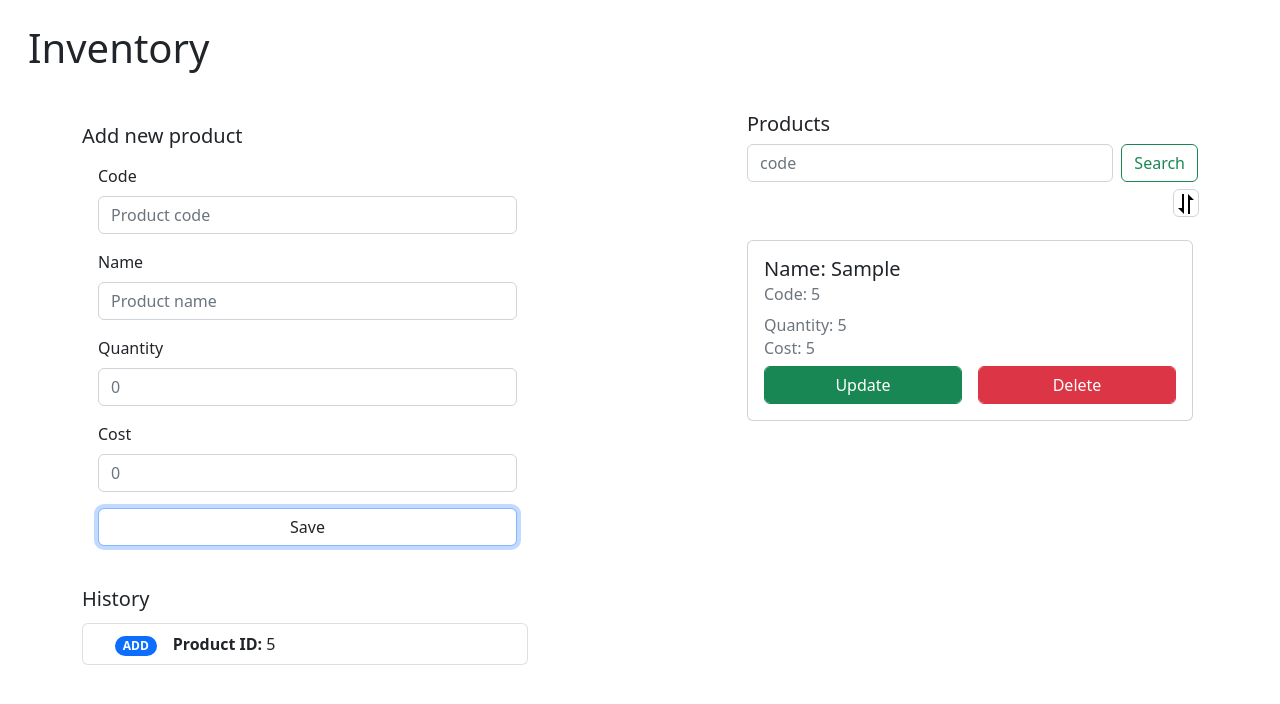
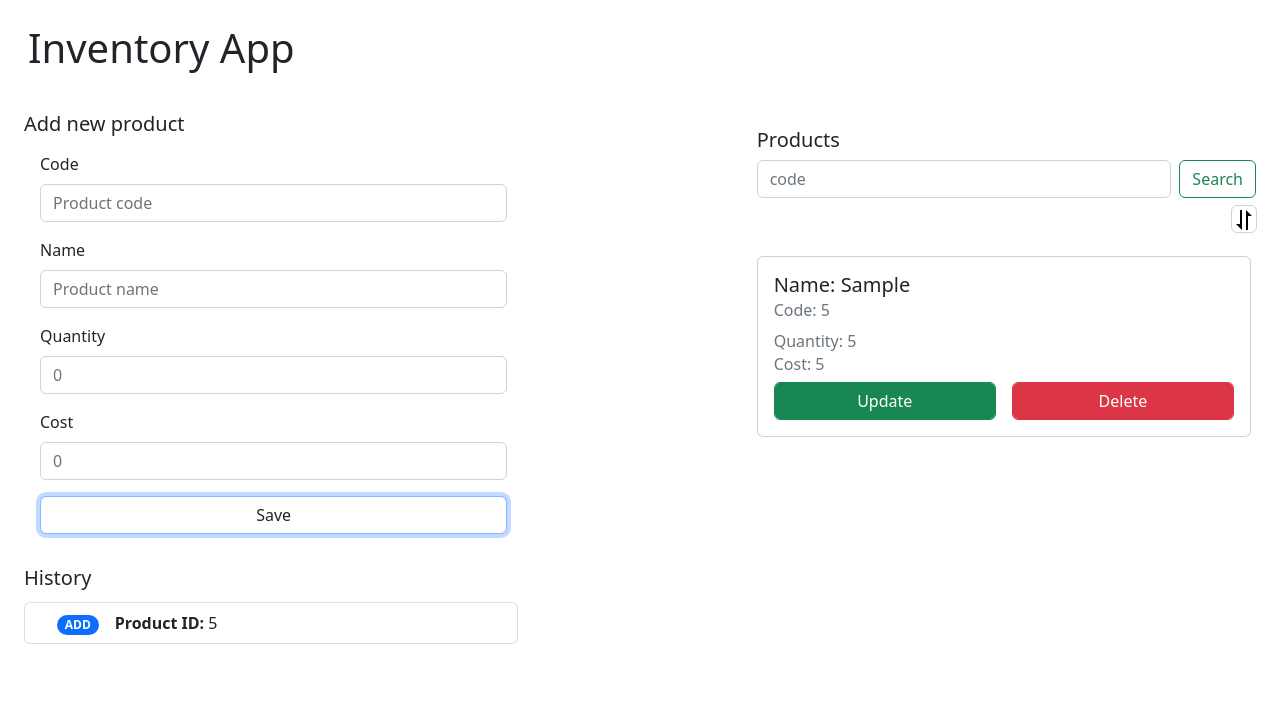
Before and after one commit to Branyoe/InventoryAppV2, a plain HTML site: page index.html in a window 1280 px wide. Both pictures are taken after typing "5", "Sample", "5", "5" into the empty fields and a click on the button "Save". Drawn offline with nearby package versions, Linux system fonts and the light colour scheme.

Commit message:
Refactor: changes in html view

```diff
--- a/app.js
+++ b/app.js
@@ -1,3 +1,4 @@
+// import ToastController from "./models/ToastController.js";
 import Alert from "./models/Alert.js";
 import Card from "./models/Card.js";
 import CardsManager from "./models/CardsManager.js";
@@ -6,10 +7,11 @@ import History from "./models/History.js";
 import HistoryItem from "./models/HistoryItem.js";
 import Inventory from "./models/Inventory.js";
 import Product from "./models/Product.js";
-import ToastController from "./models/ToastController.js";
 import Utils from "./Utils.js";
 
 
+// const toast = Utils.selector('liveToast');
+// const toastComponent = new ToastController(toast);
 const alert = new Alert('No existen resultados')
 const cardsContainer = Utils.selector('cardsContainer');
 const cardsManager = new CardsManager(cardsContainer);
@@ -28,8 +30,6 @@ const inventory = new Inventory();
 const saveBtn = Utils.selector('btn-submit');
 const searchBtn = Utils.selector('btn-search');
 const searchInp = Utils.selector('search-inp');
-const toast = Utils.selector('liveToast');
-const toastComponent = new ToastController(toast);
 const sortBtn = Utils.selector('sort-btn')
 
 let codeForUpdate = 0;
@@ -86,14 +86,14 @@ searchInp.addEventListener('input', () => {
 })
 
 function deleteProduct(code) {
-  toastComponent.set({
-    action: 'Deleted Product',
-    ...inventory.search(code).getValue
-  })
   inventory.delete(code);
   cardsManager.deleteCard(code);
+  history.add(new HistoryItem("DELETE", code));
+  // toastComponent.set({
+  //   action: 'Deleted Product',
+  //   ...inventory.search(code).getValue
+  // })
   // toastComponent.show();
-  history.add(new HistoryItem("DELETE", code));
 }
 
 function updateProduct(code) {
@@ -106,14 +106,14 @@ function updateProduct(code) {
 function saveBtnHandleUpdate() {
   inventory.update(codeForUpdate, form.getValue);
   cardsManager.update(codeForUpdate, form.getValue);
-  toastComponent.set({
-    action: 'Updated Product',
-    ...inventory.search(codeForUpdate).getValue
-  })
-  // toastComponent.show();
   history.add(new HistoryItem("UPDATE", codeForUpdate));
   setSaveBtnMode(false);
   updateFlag = false;
+  // toastComponent.set({
+  //   action: 'Updated Product',
+  //   ...inventory.search(codeForUpdate).getValue
+  // })
+  // toastComponent.show();
 }
 
 function saveBtnHandleAdd() {
@@ -131,12 +131,12 @@ function saveBtnHandleAdd() {
     code => updateProduct(code)
   )
   cardsManager.add(card);
-  toastComponent.set({
-    action: 'Added Product',
-    ...newProduct.getValue
-  })
+  history.add(new HistoryItem("ADD", newProduct.getCode));
+  // toastComponent.set({
+  //   action: 'Added Product',
+  //   ...newProduct.getValue
+  // })
   // toastComponent.show();
-  history.add(new HistoryItem("ADD", newProduct.getCode));
 }
 
 function setSaveBtnMode(isUpdate) {
@@ -155,71 +155,76 @@ function setSaveBtnMode(isUpdate) {
 
 // const inventory = new Inventory();
 
-// const product1 = new Product({
-//   //el codigo es asignado automaticamente por el Inventory para evitar la duplicidad de este.
-//   name: 'p1',
-//   quantity: 1,
-//   cost: 1
-// })
-// const product2 = new Product({
-//   name: 'p2',
-//   quantity: 2,
-//   cost: 2
-// });
-
-// //no product case
-// console.log('no product case\n');
-// console.log(inventory.getList);
-// console.log(inventory.getInvertedList);
-
-// //one product case
-// console.log('one product case\n');
-// inventory.add(product1);
-// console.log(inventory.getList);
-// console.log(inventory.getInvertedList);
-// console.log(inventory.search(1));
-
-// //two products case
-// console.log('two products case\n');
-// inventory.add(product2);
-// console.log(inventory.getList);
-// console.log(inventory.getInvertedList);
-// console.log(inventory.search(1));
-// console.log(inventory.search(2));
-
-// //Update product case
-// console.log('Update product case\n');
-// inventory.update(1, {
-//   name: 'product1',
-//   quantity: 1,
-//   cost: 1
-// });
-// console.log(inventory.getList);
-// console.log(inventory.getInvertedList);
-// console.log(inventory.search(1));
-
-// //delete product case
-// console.log('delete product case\n');
-// console.log(inventory.getList);
-// console.log(inventory.getInvertedList);
-// inventory.delete(1);
-// console.log(inventory.getList);
-// console.log(inventory.getInvertedList);
-// console.log(inventory.search(1)); //now is non-existent
-// console.log(inventory.search(2));
-
-// //delete non-existent product case
-// console.log('delete non-existent product case\n');
-// inventory.delete(1);
-// console.log(inventory.getList);
-// console.log(inventory.getInvertedList);
-
-// //Update non-existent product case
-// console.log('update non-existent product case\n');
-// inventory.update(1, {
+// const product = new Product({
+//   code: 0,
 //   name: 'p1',
 //   quantity: 1,
 //   cost: 1
 // });
-// console.log(inventory.getList);
-// console.log(inventory.getInvertedList);
+
+// console.log("list: " + inventory.getList);
+// console.log("ilist: " + inventory.getInvertedList);
+
+// // const product2 = new Product({
+// //   code: 10,
+// //   name: 'p2',
+// //   quantity: 2,
+// //   cost: 2
+// // });
+
+// // //no product case
+// // console.log('no product case\n');
+// // console.log(inventory.getList);
+// // console.log(inventory.getInvertedList);
+
+// // //one product case
+// // console.log('one product case\n');
+// // inventory.add(product1);
+// // console.log(inventory.getList);
+// // console.log(inventory.getInvertedList);
+// // console.log(inventory.search(0));
+
+// // //two products case
+// // console.log('two products case\n');
+// // inventory.add(product2);
+// // console.log(inventory.getList);
+// // console.log(inventory.getInvertedList);
+// // console.log(inventory.search(0));
+// // console.log(inventory.search(1));
+
+// // //Update product case
+// // console.log('Update product case\n');
+// // inventory.update(0, {
+// //   name: 'product1',
+// //   quantity: 1,
+// //   cost: 1
+// // });
+// // console.log(inventory.getList);
+// // console.log(inventory.getInvertedList);
+// // console.log(inventory.search(0));
+
+// // //delete product case
+// // console.log('delete product case\n');
+// // console.log(inventory.getList);
+// // console.log(inventory.getInvertedList);
+// // inventory.delete(0);
+// // console.log(inventory.getList);
+// // console.log(inventory.getInvertedList);
+// // console.log(inventory.search(0)); //now is non-existent
+// // console.log(inventory.search(1));
+
+// // //delete non-existent product case
+// // console.log('delete non-existent product case\n');
+// // inventory.delete(1);
+// // console.log(inventory.getList);
+// // console.log(inventory.getInvertedList);
+
+// // //Update non-existent product case
+// // console.log('update non-existent product case\n');
+// // inventory.update(1, {
+// //   name: 'p1',
+// //   quantity: 1,
+// //   cost: 1
+// // });
+// // console.log(inventory.getList);
+// // console.log(inventory.getInvertedList);
--- a/index.html
+++ b/index.html
@@ -1,9 +1,8 @@
 <!DOCTYPE html>
 <html lang="en">
-
 <head>
   <meta charset="UTF-8" />
-  <link rel="icon" type="image/svg+xml" href="/vite.svg" />
+  <link rel="icon" href="./assets/cajas.png" />
   <link href="https://cdn.jsdelivr.net/npm/bootstrap@5.2.1/dist/css/bootstrap.min.css" rel="stylesheet"
     integrity="sha384-iYQeCzEYFbKjA/T2uDLTpkwGzCiq6soy8tYaI1GyVh/UjpbCx/TYkiZhlZB6+fzT" crossorigin="anonymous">
   <link rel="stylesheet" href="styles.css">
@@ -12,30 +11,14 @@
 </head>
 
 <body>
-      <div id="liveToast" class="toast" role="alert" aria-live="assertive" aria-atomic="true">
-        <div class="toast-header">
-          <strong id="action" class="me-auto">Producto Agregado</strong>
-          <button type="button" class="btn-close" data-bs-dismiss="toast" aria-label="Close"></button>
-        </div>
-        <div class="toast-body">
-          <span class="bold">Code: </span><span id="code" >1</span><br>
-          <span class="bold">Name: </span><span id="name" >1</span><br>
-          <span class="bold">Quantity: </span><span id="quantity" >1</span><br>
-          <span class="bold">Cost: </span><span id="cost" >1</span><br>
-        </div>
-      </div>
-    </div>
-  </div>
   <div id="app">
     <div class="container-fluid">
       <nav class="navbar">
-        <h1 class="m-3">Inventory</h1>
+        <h1 class="m-3">Inventory App</h1>
       </nav>
-      <div class="container">
-        <div class="container">
-        </div>
-        <div class="row pt-3">
-          <div class="col-lg-5 left-col">
+      <div class="container-fluid">
+        <div class="row pt-3 justify-content-between">
+          <div class="col-lg-5 col-md-6 col-sm-12 left-col">
             <div class="form">
               <h5>Add new product</h5>
               <div class="m-3">
@@ -60,7 +43,7 @@
                 <button id="btn-submit" class="btn btn-primary form-control">Save</button>
               </div>
             </div>
-            <div class="history">
+            <div class="history mt-3">
               <h5 class="pb-1">History</h5>
               <div class="history-container">
                 <ul class="list-group" id="historyContainer">
@@ -68,8 +51,7 @@
               </div>
             </div>
           </div>
-          <div class="col-2"></div>
-          <div class="col-5">
+          <div class="col-lg-5 col-md-6 col-sm-12 mt-3">
             <h5>Products</h5>
             <div class="searchContainer">
               <form class="d-flex gap-2" role="search">
@@ -94,5 +76,4 @@
     integrity="sha384-u1OknCvxWvY5kfmNBILK2hRnQC3Pr17a+RTT6rIHI7NnikvbZlHgTPOOmMi466C8"
     crossorigin="anonymous"></script>
 </body>
-
 </html>
--- a/models/Inventory.js
+++ b/models/Inventory.js
@@ -8,6 +8,7 @@ export default class Inventory {
   constructor() {
     this.#products = [];
   }
+
 
   add(product) {
     let indexForInsert;
--- a/styles.css
+++ b/styles.css
@@ -9,7 +9,8 @@
 }
 
 .history-container{
-  height: 180px;
+  min-height: auto  ;
+  max-height: 180px;
   padding-right: 5px;
   overflow: scroll;
 }
@@ -23,17 +24,12 @@
   background: #e9ecef;
   border-radius: 30px;
 }
-.history{
-  /* outline: solid black 1px; */
-  height: 200px;
-}
-
-
 
 #cardsContainer{
   padding-right: 5px;
   overflow: scroll;
-  height: 70vh;
+  min-height: auto;
+  max-height: 70vh;
 }
 
 
```
Also changed, not shown: assets/cajas.png (added).
